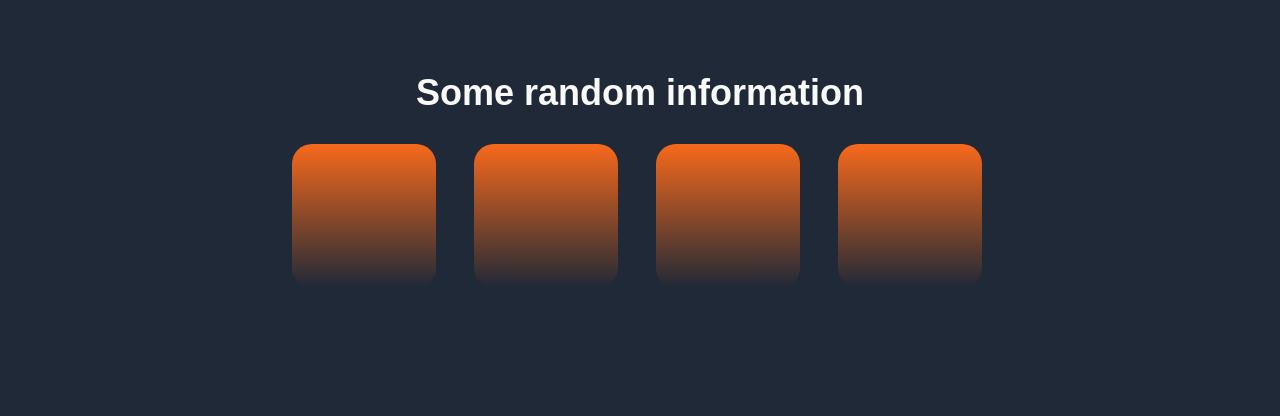
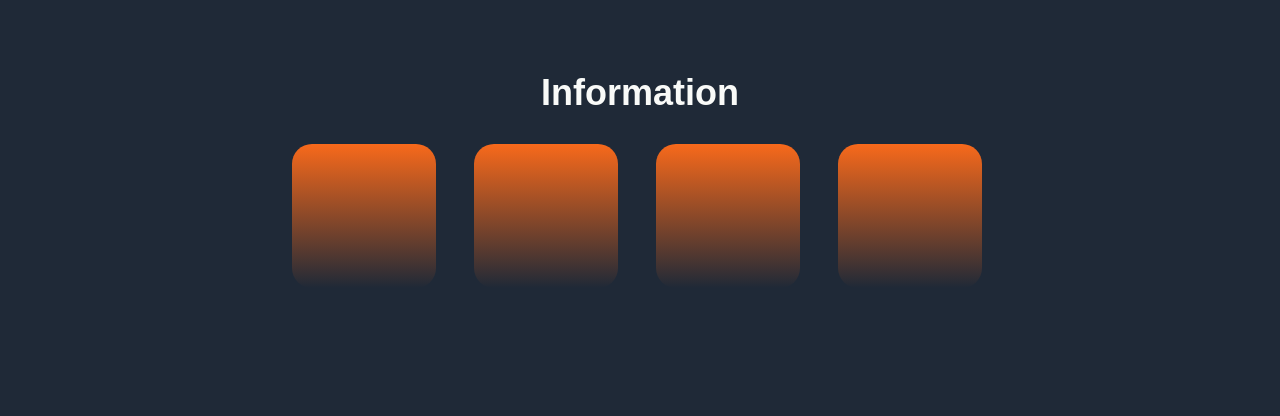
Before and after one commit to tlkq/landing-page, a plain HTML site: page index.html in a window 1280 px wide. Shown: the part 898-1314 px from the top of the page. Drawn offline with Linux system fonts and the light colour scheme.

Commit message:
Update index.html

```diff
--- a/index.html
+++ b/index.html
@@ -32,7 +32,7 @@
             </div>
         </div>
         <div class="content">
-            <h2>Some random information</h2>
+            <h2>Information</h2>
             <div class="cards">
                 <div class="card">
                     <div class="content-img"></div>
```
